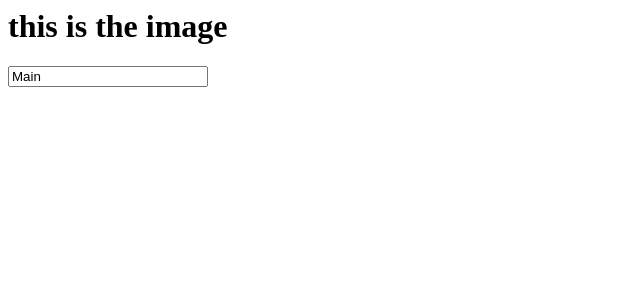
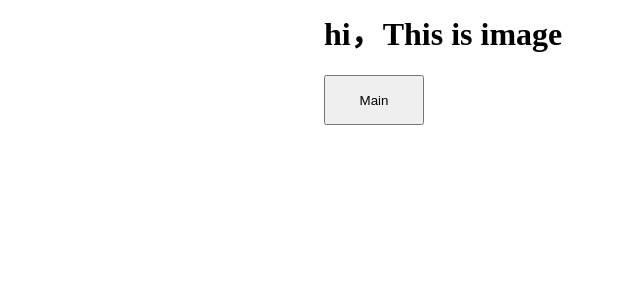
Before and after one commit to 1218537107slzb6/lhr, a Flask app: template templates/imageGPT.html in a window 1280 px wide. Shown: the top 300 px of the page, without its empty margins (0-640 px from the left). Run offline with Flask 3, Linux system fonts and the light colour scheme; the template is opened without the code that fills it, so the values that code supplies are empty.

Commit message:
Update imageGPT.html

```diff
--- a/templates/imageGPT.html
+++ b/templates/imageGPT.html
@@ -1,4 +1,13 @@
- <h1>this is the image</h1>
- <from action="/main" method="post">
-   <input type = "submint" value="Main" style="width:200px;heigth:100px;">
- </from>
+<style>
+  .container{width: 100%;margin: auto;}
+  @media(min-width:600px){.container{width: 80%;}}
+  @media(min-width:768px){.container{width: 60%;}}
+  @media(min-width:1024px){.container{width: 50%;}}
+ </style>
+
+<div class="container">
+<h1>hi，This is image</h1>
+ <form action = "/main" method ="post">
+   <input type ="submit" value ="Main" style="width: 100px;height: 50px;">
+ </form>
+</div>
```
